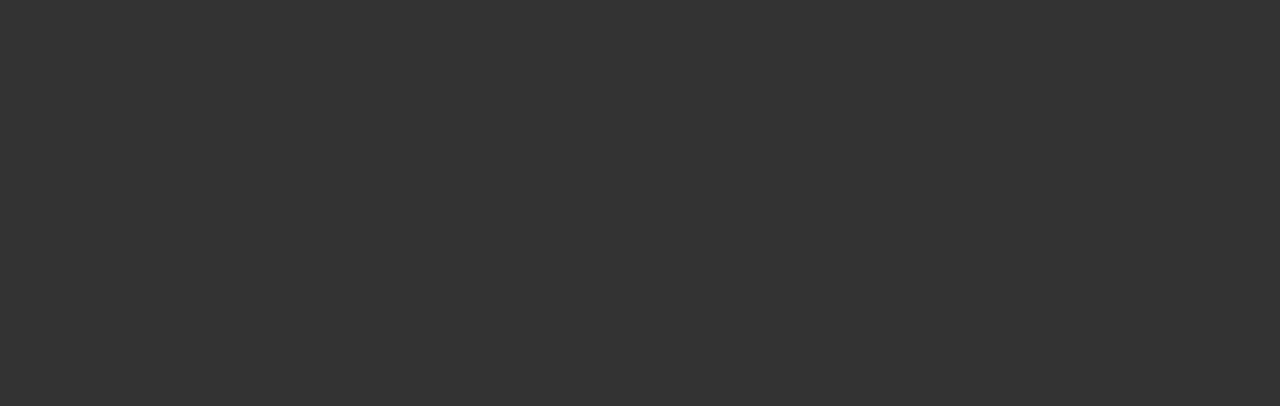
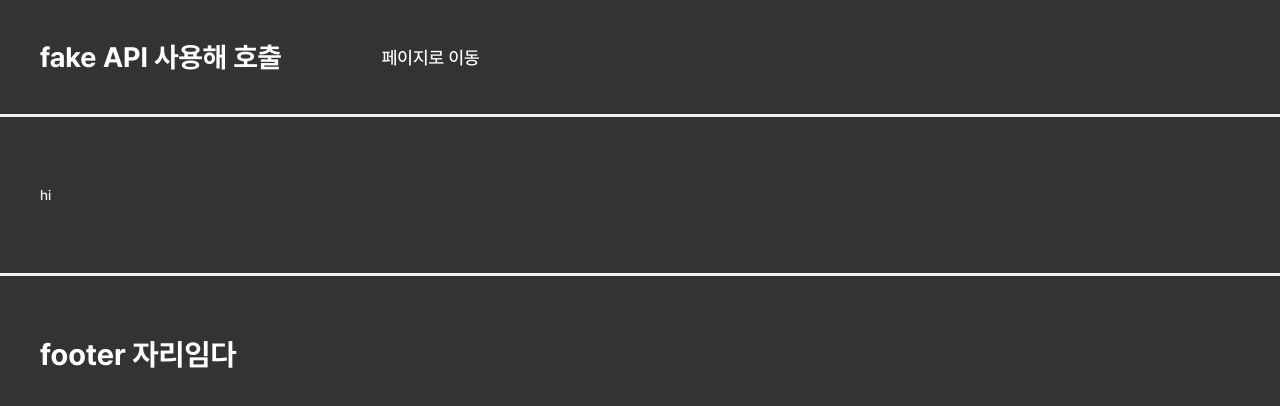
Before and after one commit to QTsom/fake-api, a React (Create React App) app: page /Page in a window 1280 px wide. Shown: the top 406 px of the page. Built offline with nearby package versions, Linux system fonts and the light colour scheme.

Commit message:
feat: connection header link

```diff
--- a/src/components/common/Header.jsx
+++ b/src/components/common/Header.jsx
@@ -6,7 +6,7 @@ const Header = () => {
         <HeaderContainer>
             <div className="header-inner">
                 <h1 className="title">
-                    <a href="">fake API 사용해 호출</a>
+                    <Link to="/">fake API 사용해 호출</Link>
                 </h1>
 
                 <nav className="navigation">
--- a/src/pages/Page.jsx
+++ b/src/pages/Page.jsx
@@ -1,14 +1,16 @@
-import Layout from "components/common/Layout"
-import styled from "styled-components"
+import styled from "styled-components";
+import Layout from "components/common/Layout";
 
 const Page = () => {
+    return (
         <Layout>
             <PageContainer>
                 <div className="inner">
-
+                    hi
                 </div>
             </PageContainer>
         </Layout>
+    )
 }
 
 const PageContainer = styled.div`
```
Lines whose indentation alone changed are shown as unchanged.
